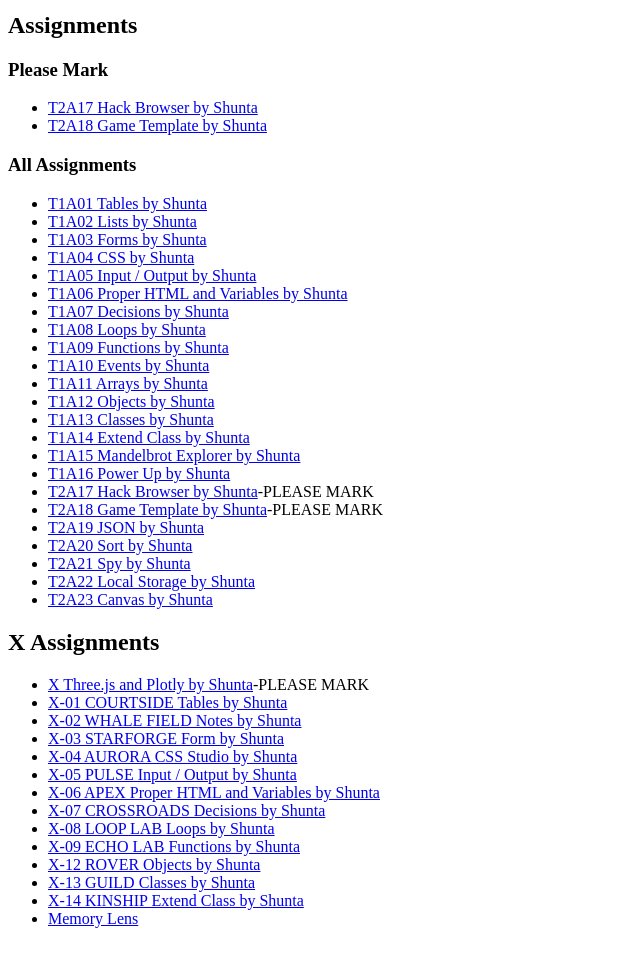
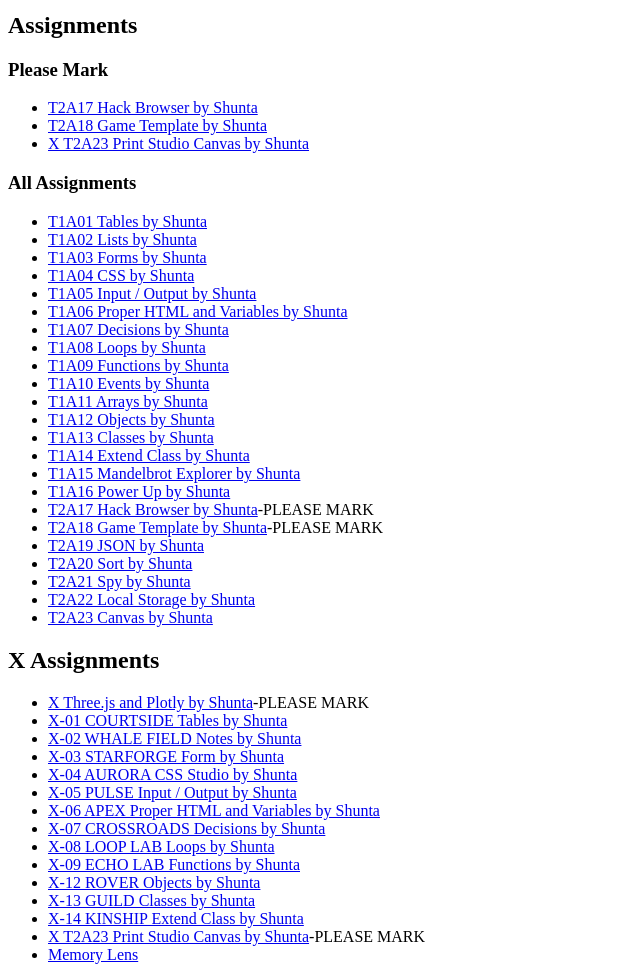
Before and after one commit to SNaka153/gamedev-shun-2026, a plain HTML site: page index.html in a window 1280 px wide. Shown: the part 140-1120 px from the top of the page, without its empty margins (0-640 px from the left). Before the commit the page ends 1084 px from the top, so only its background shows below. Drawn offline with Linux system fonts and the light colour scheme.

Commit message:
Add link for X T2A23 Print Studio Canvas

```diff
--- a/index.html
+++ b/index.html
@@ -25,6 +25,7 @@
   <ul>
     <li><a href="t2a17-hackbrowser.html">T2A17 Hack Browser by Shunta</a></li>
     <li><a href="t2a18-game-template-shunta.html">T2A18 Game Template by Shunta</a></li>
+    <li><a href="x-t2a23-canvas-shunta.html">X T2A23 Print Studio Canvas by Shunta</a></li>
   </ul>
 
   <h3>All Assignments</h3>
@@ -69,6 +70,7 @@
     <li><a href="x-t1a12-objects-shunta.html">X-12 ROVER Objects by Shunta</a></li>
     <li><a href="x-t1a13-classes-shunta.html">X-13 GUILD Classes by Shunta</a></li>
     <li><a href="x-t1a14-extend-class-shunta.html">X-14 KINSHIP Extend Class by Shunta</a></li>
+    <li><a href="x-t2a23-canvas-shunta.html">X T2A23 Print Studio Canvas by Shunta</a>-PLEASE MARK</li>
     <li><a href="memory-lens.html">Memory Lens</a></li>
   </ul>
 </body>
```
